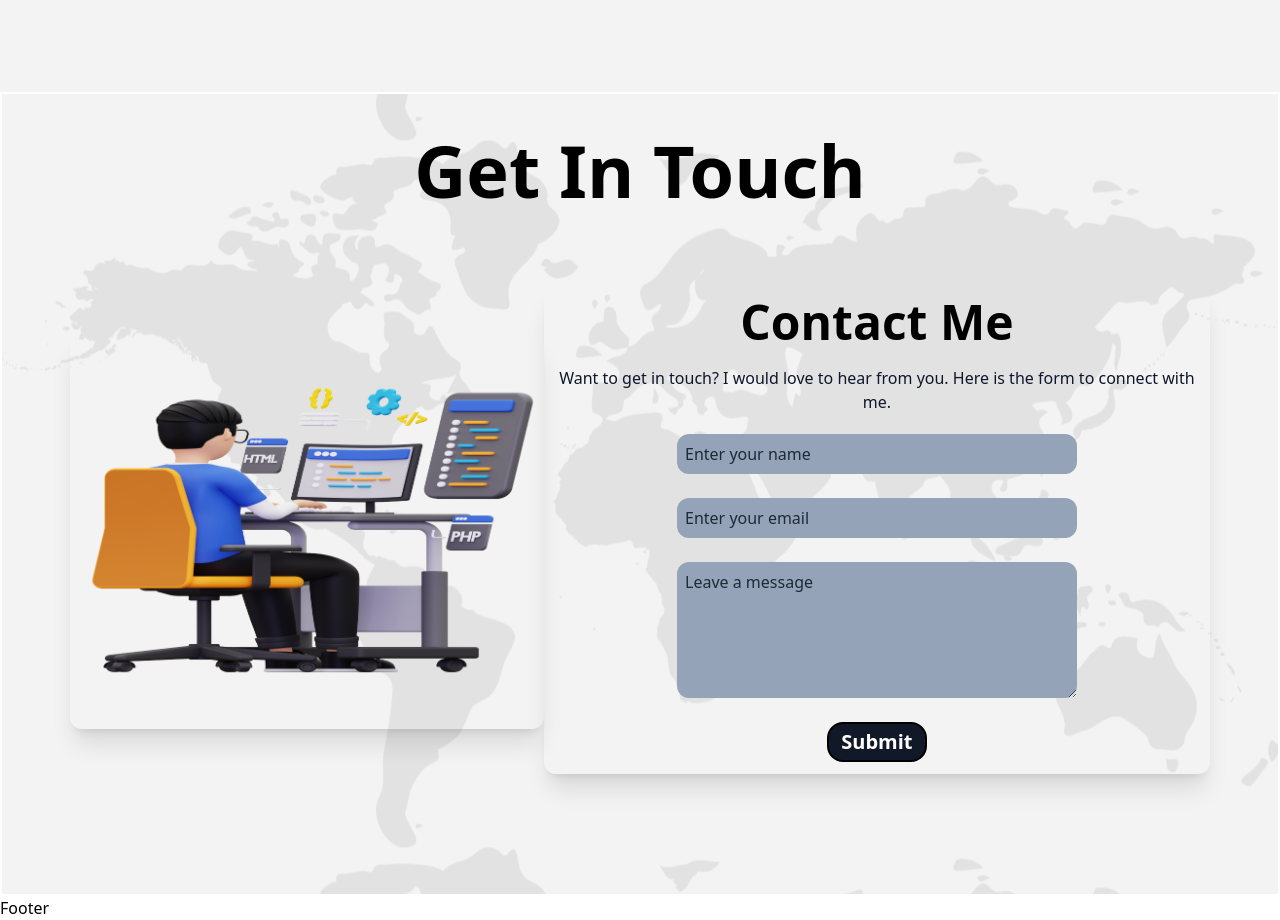
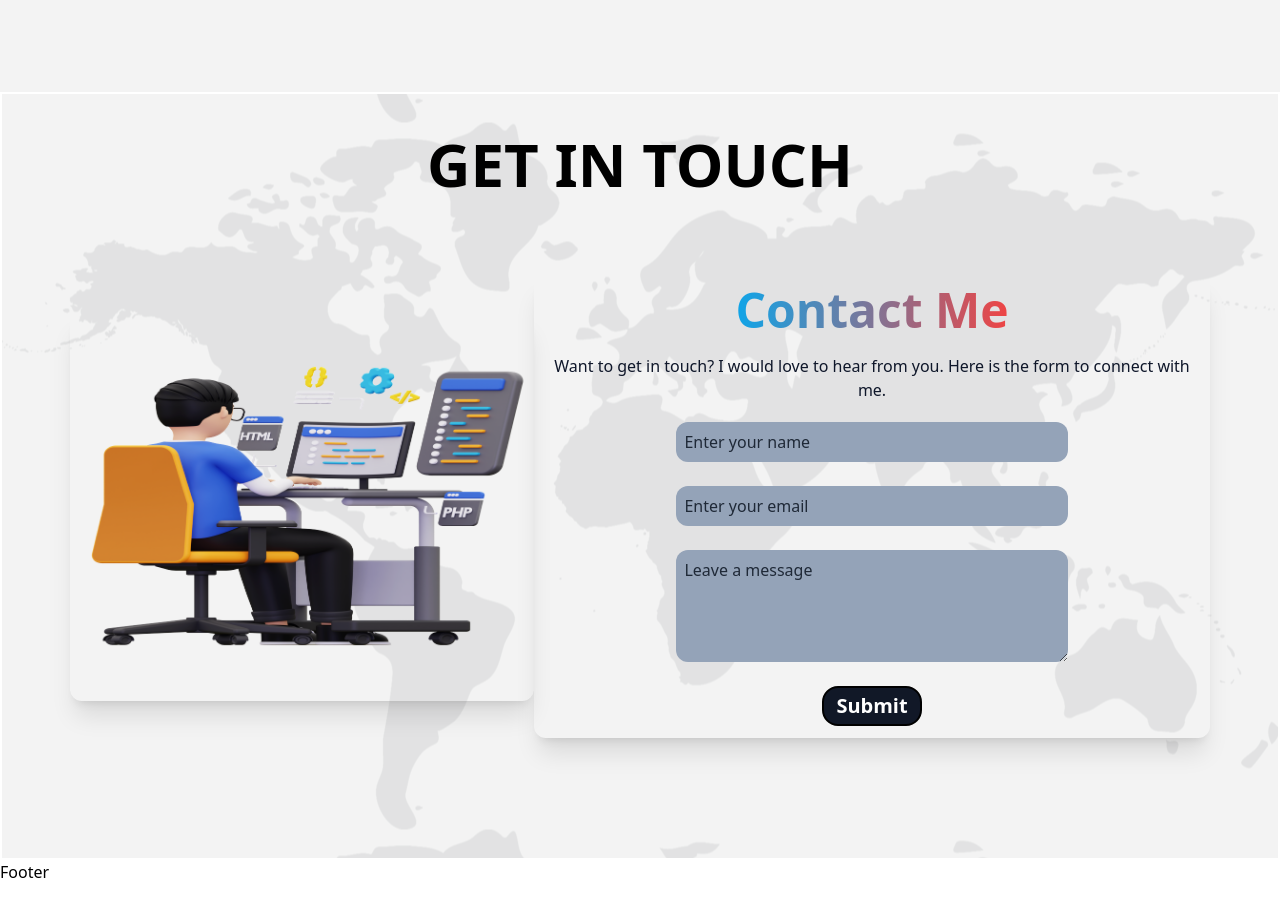
Before and after one commit to Manash2212/Manash-Personal-Website-, a React (Vite) app: page / in a window 1280 px wide. Shown: the part 3120-4040 px from the top of the page. After the commit the page ends 4004 px from the top, so only its background shows below. Built offline with nearby package versions, Linux system fonts and the light colour scheme.

Commit message:
Finisd Final touch to Contact Component

```diff
--- a/src/component/contact/Contact.jsx
+++ b/src/component/contact/Contact.jsx
@@ -19,7 +19,7 @@ const Contact = () => {
         style={backgrouundStyle}
       >
         <div className="container text-center">
-          <h1 className="heading text-7xl max-sm:text-5xl font-bold">
+          <h1 className="heading text-6xl max-sm:text-5xl font-bold uppercase">
             Get In Touch
           </h1>
           <div className="max-w-screen-xl mx-auto  flex items-center justify-between max-sm:flex-col max-sm:gap-5 py-20 px-5">
@@ -32,8 +32,8 @@ const Contact = () => {
             </div>
             <div className="contactForm shadow-xl rounded-xl py-3">
               {" "}
-              <div className="contactPage flex flex-col items-center justify-center gap-5">
-                <h2 className="contactTitle text-5xl font-bold max-sm:text-3xl">
+              <div className="contactPage flex flex-col items-center justify-center gap-5 px-3">
+                <h2 className="contactTitle text-5xl font-bold max-sm:text-3xl bg-gradient-to-l from-red-500 to-sky-500  text-transparent bg-clip-text">
                   Contact Me
                 </h2>
                 <span className="contactDesc text-base font-medium text-slate-900 dark:text-slate-300 ">
@@ -62,7 +62,7 @@ const Contact = () => {
                     className="msg w-3/5 max-sm:w-full border-none outline-none text-base font-medium rounded-xl py-2 bg-slate-400 placeholder-gray-800 dark:bg-slate-300 px-2 text-black dark:text-gray-900"
                     name="message"
                     placeholder="Leave a message"
-                    rows="5"
+                    rows="4"
                   ></textarea>
                   <button
                     value="Send"
--- a/tailwind.config.js
+++ b/tailwind.config.js
@@ -11,7 +11,7 @@ export default {
         navPrm: "rgb(17 24 39 / 0.91)",
         navSec: "rgb(243 243 243 / 0.90)",
         queen: "fcd8a9",
-        gradiant: " linear-gradient(0.25turn, #3f87a6, #ebf8e1, #f69d3c)",
+        gradient: " linear-gradient(0.25turn, #3f87a6, #ebf8e1, #f69d3c)",
       },
       fontFamily: {
         roboto: ["Roboto"],
```
